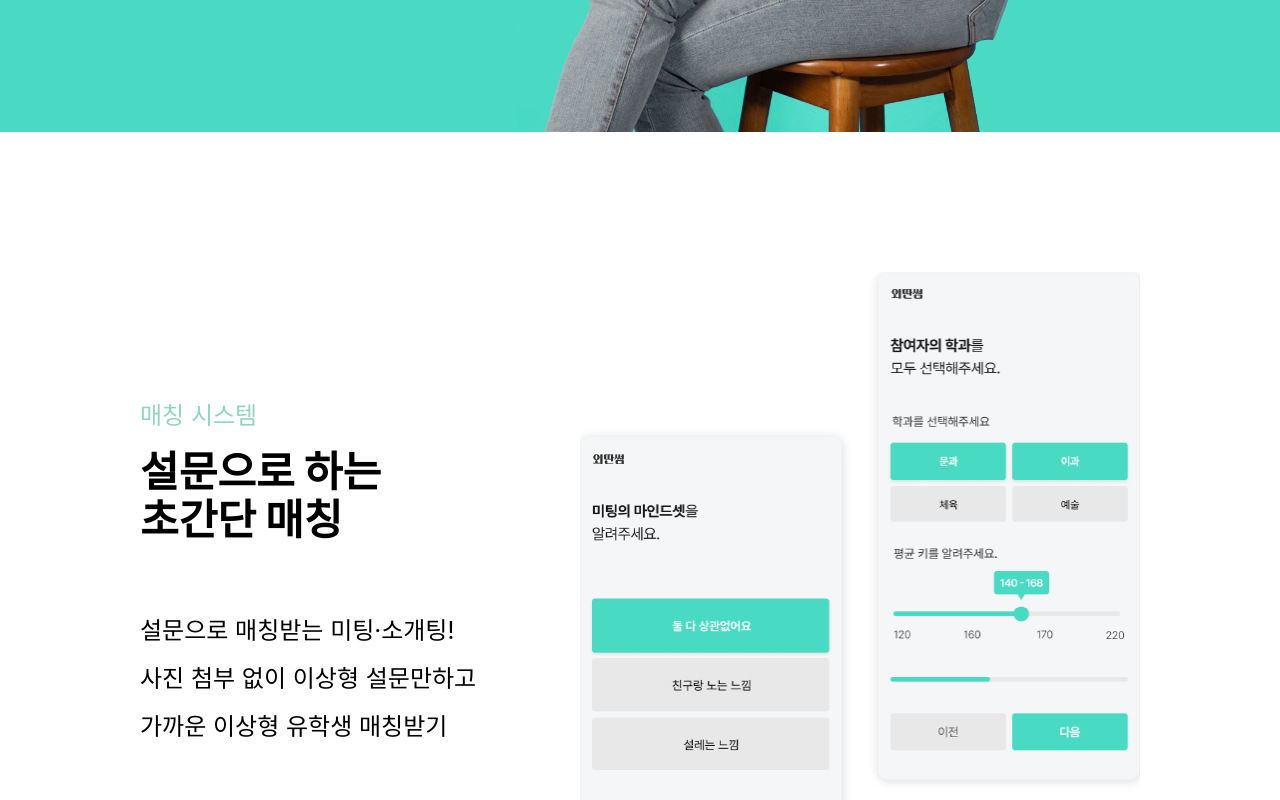
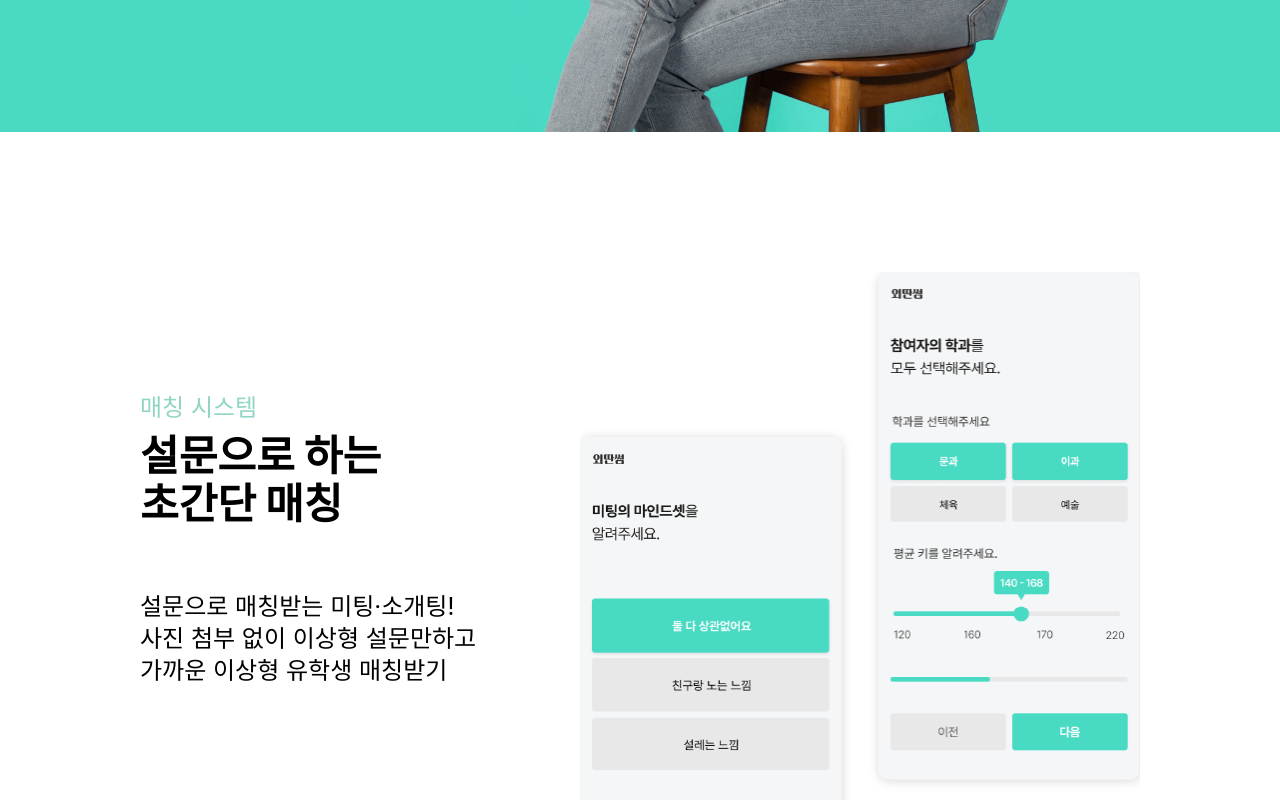
Before and after one commit to leejiho9898/lonessum-Landing, a Next.js app: page / in a window 1280 px wide. Shown: the part 820-1620 px from the top of the page. Built offline with nearby package versions, Linux system fonts and the light colour scheme; a web font is replaced by a local one.

Commit message:
design: line-height값 변경

```diff
--- a/components/Main.tsx
+++ b/components/Main.tsx
@@ -124,7 +124,6 @@ const MainLayout = styled.main`
   max-width: 1000px;
   width: 100%;
   font-size: 24px;
-  line-height: 48px;
 `;
 const MainDescription = styled(Description)`
   margin-right: 90px;
@@ -138,9 +137,11 @@ const DescriptionTit = styled.div`
 const SubTit = styled.div`
   margin: 8px 0 63px 0;
   font-size: 42px;
+  line-height: 48px;
   font-weight: 800;
 `;
 const MainContents = styled(Contents)`
   padding-top: 120px;
+  line-height: 32px;
 `;
 export default Main;
```
